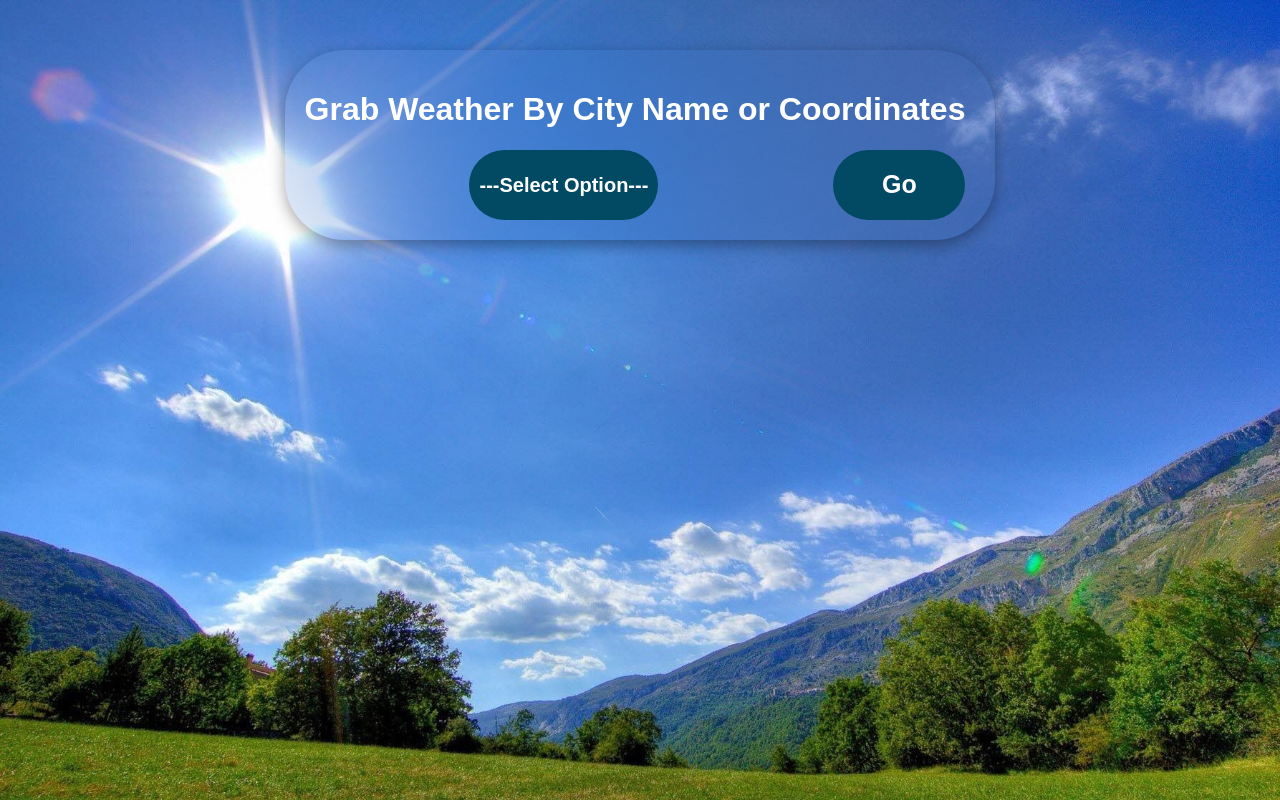
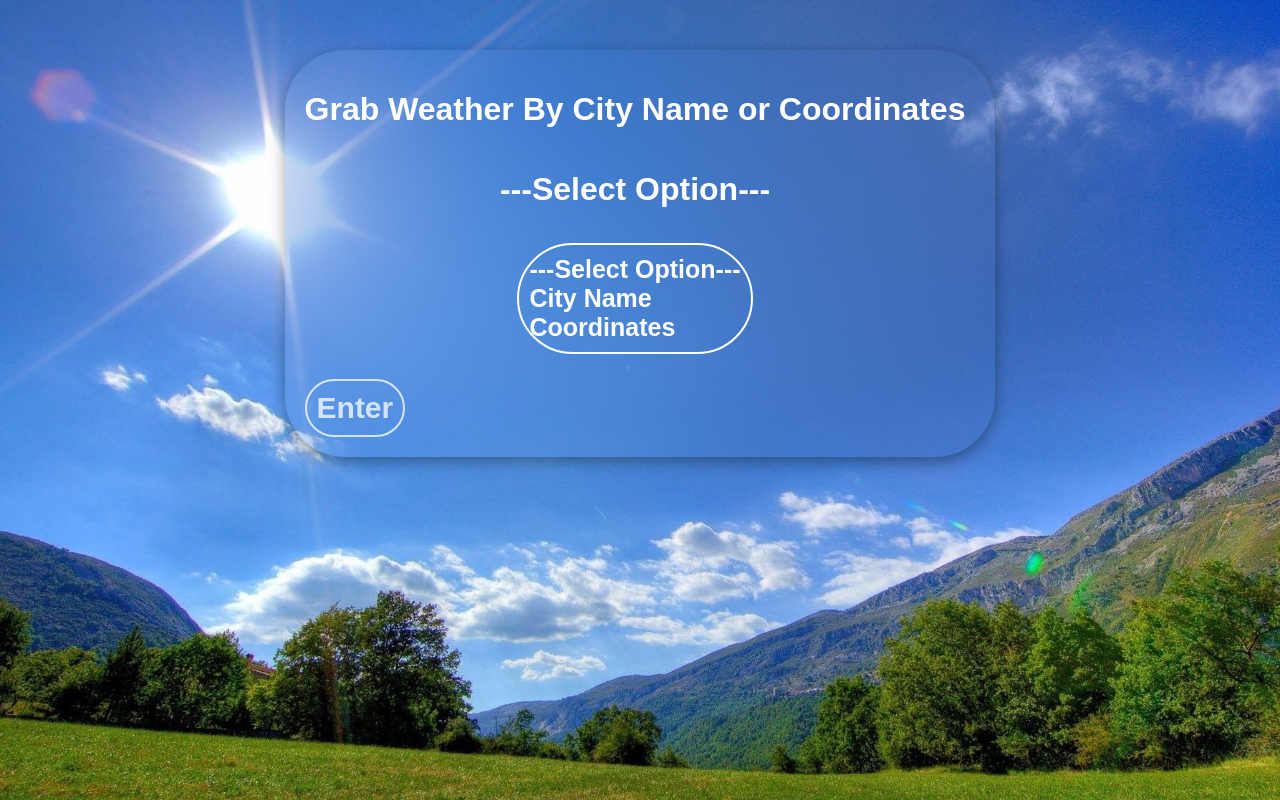
Before and after one commit to rundex0/WeatherApp, a website with bundled scripts: page index.html in a window 1280 px wide. Built offline with nearby package versions, Linux system fonts and the light colour scheme; some packages are replaced by stand-ins of ours; no server answers.

Commit message:
working on select bar css

```diff
--- a/index.html
+++ b/index.html
@@ -13,26 +13,32 @@
     <link rel="stylesheet" href="styles.css" />
   </head>
   <body>
-
-    <button id="back-btn"><img id="back-arrow" src="arrow-67-xxl.png" alt=""></button>
+    <div id="back-btn">
+      <img id="back-arrow" src="arrow-67-xxl.png" alt="" />
+    </div>
 
     <div class="inputs">
       <div class="intro-container">
         <h1 id="intro-h1">Grab Weather By City Name or Coordinates</h1>
         <div class="select-container">
-          <select id="locationType" class="custom-select">
-            <option value="select">---Select Option---</option>
-            <option id="citySelected" value="city">City Name</option>
-            <option id="coorSelected" value="coordinates">Coordinates</option>
-          </select>
-          <button id="go-btn">Go</button>
+
+
+          <h1>---Select Option---</h1>
+          <ul id="locationType" class="custom-select">
+            <li id="select" value="select">---Select Option---</li>
+            <li id="citySelected" value="city">City Name</li>
+            <li id="coorSelected" value="coordinates">Coordinates</li>
+          </ul>
+
+
         </div>
+        <div id="go-btn"><p>Enter</p></div>
+
       </div>
 
       <p id="cityHeader">City</p>
-      <input id="cityInput" type="text" placeholder="Ex: Orlando">
+      <input id="cityInput" type="text" placeholder="Ex: Orlando" />
       <button id="cityBtn">Get City Weather</button>
-
 
       <p class="inputsText">Longitude</p>
       <input type="text" placeholder="Ex: -81.38" id="lon" />
--- a/styles.css
+++ b/styles.css
@@ -231,24 +231,29 @@ button:active {
   display: block;
   width: fit-content;
   padding: 10px;
-  font-size: 20px;
+  font-size: 25px;
   border-radius: 60px;
-  background-color: #024a63;
+  background-color: transparent;
   appearance: none;
   margin-left: auto;
   margin-right: auto;
   cursor: pointer;
   color: white;
-  border: none;
+  border: 2px solid white;
   appearance: none;
-  border-style: none;
   outline-color: white;
   text-overflow: ellipsis;
+  backdrop-filter: blur(200px);
+
+
 }
 
-#locationType:hover {
-  background-color: #054558;
+#locationType {
+  backdrop-filter: blur(100px);
+  background-color: transparent;
 }
+
+
 
 /* Style the options */
 .custom-select option {
@@ -259,6 +264,7 @@ button:active {
   text-align: center;
   cursor: pointer;
   width: 10px;
+
 }
 
 .intro-container {
@@ -270,14 +276,49 @@ button:active {
   text-align: center;
 }
 
-#go-btn {
-  width: 20%;
-  margin-top: auto;
-  margin-bottom: auto;
+#go-btn, #back-btn {
+  backdrop-filter: blur(200px);
+  font-size: 25px;
+  width: fit-content;
+  height: fit-content;
+  cursor: pointer;
+  border-radius: 60px;
+  border: 2px solid white;
+  color: white;
+  opacity: 75%;
+  padding: auto;
 }
+
+#go-btn p, #back-btn img {
+  margin: auto;
+  padding: 10px;
+}
+
+#go-btn:hover, #back-btn:hover {
+  transition: ease-in-out 0.2s;
+  opacity: 100%;
+  color: rgb(255, 255, 255);
+}
+
+
+#citySelected, #coorSelected, #select {
+  backdrop-filter: blur(200px);
+  background-color: transparent;
+  list-style: none;
+}
+
 
 .select-container {
   display: flex;
+  flex-direction: column;
+}
+
+.select-container h1
+{
+  margin-right: auto;
+  margin-left: auto;
+  text-align: center;
+  margin-bottom: 10px;
 }
 
 @media screen and (max-width: 540px) {
@@ -293,8 +334,7 @@ button:active {
 }
 
 #back-btn {
-  width: fit-content;
+  /* width: fit-content;
   height: fit-content;
-  padding: 10px 20px;
-  box-shadow: rgba(0, 0, 0, 0.35) 0px 5px 15px;
+  padding: 10px 20px; */
 }
```
